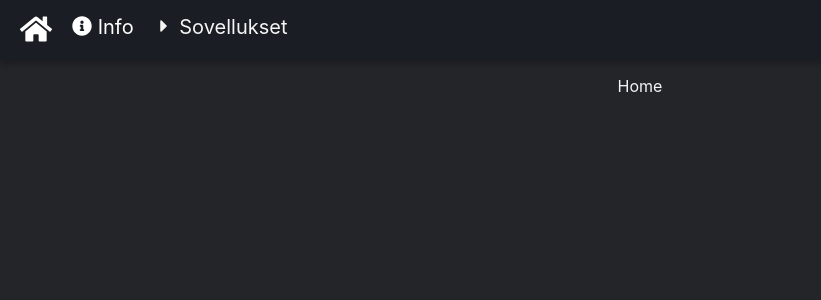
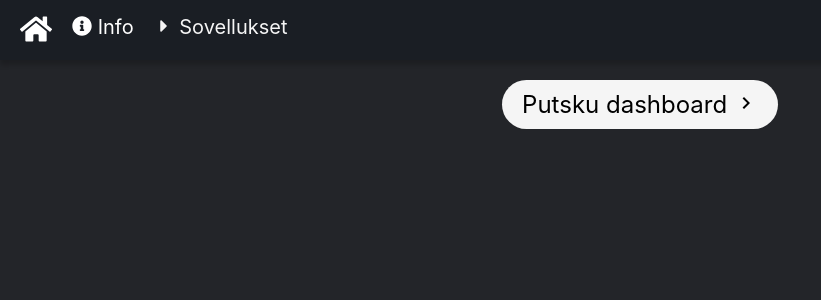
Before and after one commit to pyrybjork/xifias.kapsi.fi, a React (Create React App) app: page / in a window 1280 px wide. Shown: the top 300 px of the page, without its empty margins (0-821 px from the left). Built offline with nearby package versions, Linux system fonts and the light colour scheme.

Commit message:
added link

```diff
--- a/src/pages/home.tsx
+++ b/src/pages/home.tsx
@@ -1,10 +1,15 @@
 import React from "react";
 import "./home.css";
+import { Link } from 'react-router-dom';
+import { FaSnowflake } from 'react-icons/fa';
+import { MdKeyboardArrowRight } from 'react-icons/md';
 
 const Home: React.FunctionComponent = () => {
   return (
     <div className="Home">
-        <p>Home</p>
+        <div className="card">
+          <Link to="/freshsnow" className="link"> Putsku dashboard <MdKeyboardArrowRight className="nav_icon"></MdKeyboardArrowRight> </Link>
+        </div>
     </div>
   );
 };
```
